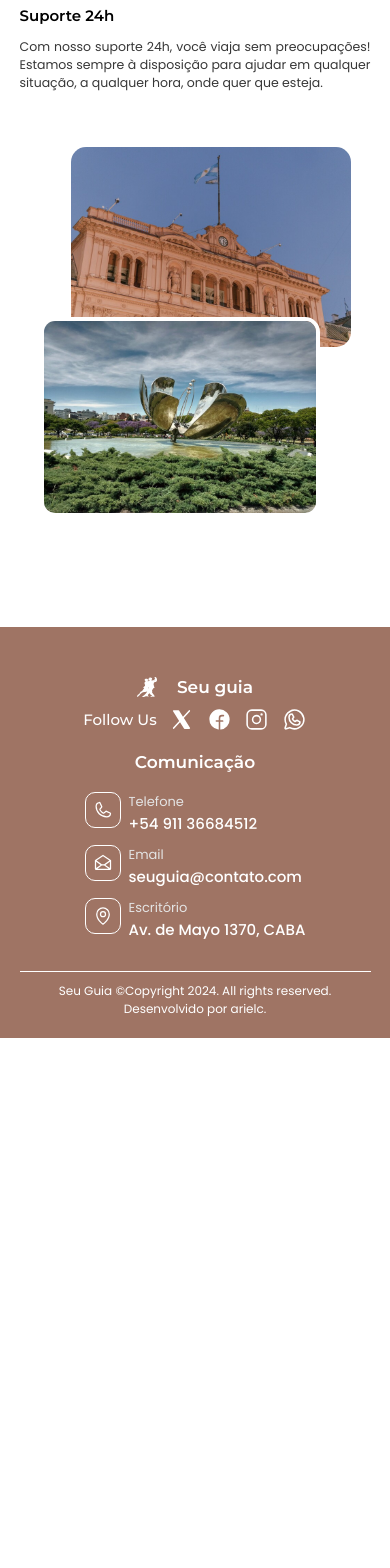
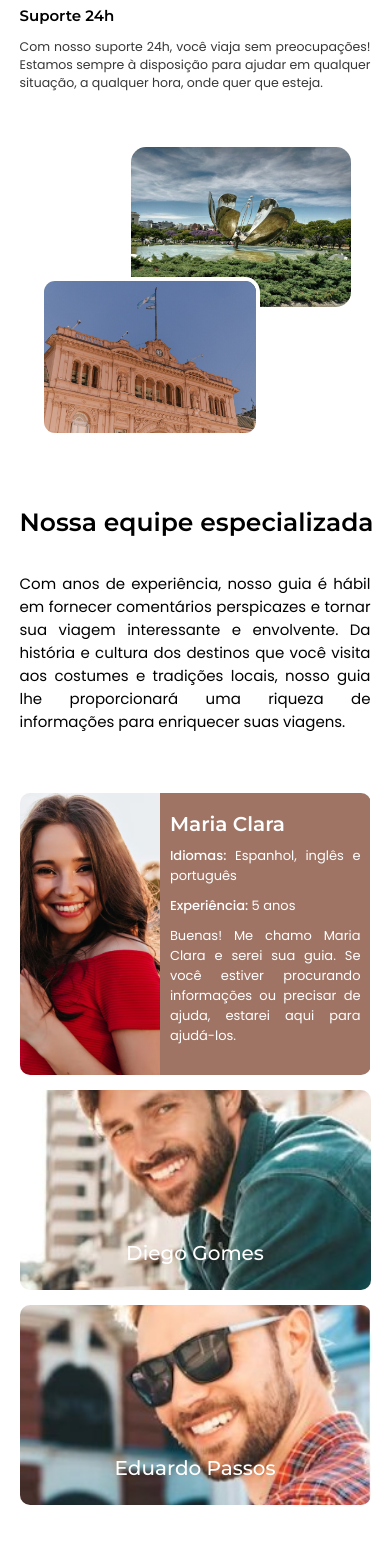
Before and after one commit to arielcBR/agency-travel, a React (Vite) app: page / in a window 390 px wide. Shown: the part 3300-4868 px from the top of the page. Before the commit the page ends 4338 px from the top, so only its background shows below. Built offline with nearby package versions, Linux system fonts and the light colour scheme.

Commit message:
added responsive into OurStaff section, also fixed header mobile

```diff
--- a/src/components/AgencyInfo/index.tsx
+++ b/src/components/AgencyInfo/index.tsx
@@ -46,11 +46,11 @@ export function AgencyInfo() {
         </BenefitsWrapper>
 
         <ImageContainer>
-          <img src={casaRosadaImage} alt="jardim japonês em buenos aires" />
           <img
             src={floralisImage}
             alt="antigo palacio de aguas em buenos aires"
           />
+          <img src={casaRosadaImage} alt="jardim japonês em buenos aires" />
         </ImageContainer>
       </div>
     </AgencyInfoContainer>
--- a/src/components/AgencyInfo/styles.ts
+++ b/src/components/AgencyInfo/styles.ts
@@ -78,4 +78,16 @@ export const ImageContainer = styled.div`
       margin-top: -3rem;
     }
   }
+
+  @media (max-width: ${DEVICE_BREAKPOINT.SM}) {
+    > img {
+      border-radius: 15px;
+      height: 16rem;
+      width: 22rem;
+    }
+
+    > img:last-of-type {
+      margin-top: -3rem;
+    }
+  }
 `;
--- a/src/components/Header/styles.ts
+++ b/src/components/Header/styles.ts
@@ -34,7 +34,7 @@ export const Nav = styled.nav`
 
     > li {
       display: inline-block;
-      padding: 0.5rem 0;
+      padding: 1.5rem 0;
 
       > a {
         color: ${({ theme }) => theme.white};
@@ -58,9 +58,16 @@ export const HeaderMobile = styled.div`
     width: 50%;
   }
 
-  svg, img {
+  svg,
+  img {
     color: ${({ theme }) => theme.white};
     height: 3rem;
     width: 3rem;
   }
+
+  @media (min-width: ${DEVICE_BREAKPOINT.LG}) {
+    & {
+      display: none;
+    }
+  }
 `;
--- a/src/components/OurStaff/styles.ts
+++ b/src/components/OurStaff/styles.ts
@@ -40,11 +40,15 @@ export const CardHeader = styled.div`
       font-size: 2.5rem;
     }
   }
+
+  @media (max-width: ${DEVICE_BREAKPOINT.SM}) {
+    width: 100%;
+  }
 `;
 
 export const Staff = styled.div`
   display: grid;
-  grid-template-columns: 45% 27.5% 27.5%;
+  grid-template-columns: 45% 25% 25%;
   column-gap: 2.5rem;
 
   overflow-x: hidden;
@@ -58,6 +62,14 @@ export const Staff = styled.div`
       column-gap: 1rem;
     }
   }
+
+  @media (max-width: ${DEVICE_BREAKPOINT.SM}) {
+    grid-template-columns: 1fr;
+    grid-template-rows: auto;
+    row-gap: 1.5rem;
+
+    height: auto;
+  }
 `;
 
 
@@ -68,7 +80,7 @@ export const StafCardfWithDescription = styled.div`
 
   border-radius: 10px;
   overflow: hidden;
-  height: 100%;
+  min-height: 28rem;
 
   @media (max-width: ${DEVICE_BREAKPOINT.LG}) {
     & {
@@ -86,7 +98,7 @@ export const CardImage = styled.div<CardImageProps>`
   background-size: cover;
   background-position: center;
   background-repeat: no-repeat;
-  height: 100%;
+  min-height: 20rem;
   width: 100%;
 `;
 
@@ -140,4 +152,6 @@ export const StaffCardSimple = styled(CardImage)`
     white-space: nowrap;
     z-index: 10;
   }
+
+
 `;
--- a/src/layout/DefaultLayout.tsx
+++ b/src/layout/DefaultLayout.tsx
@@ -6,7 +6,6 @@ import { MenuMobile } from "../components/MenuMobile";
 
 export function DefaultLayout() {
   const { menuVisible } = useMenu();
-  console.log("menuVisible: ", menuVisible)
 
   return (
     <LayoutContainer>
--- a/src/pages/Home/index.tsx
+++ b/src/pages/Home/index.tsx
@@ -15,7 +15,7 @@ export function Home() {
       <OurServices />
       <AgencyInfo />
       {/* <Gallery /> */}
-      {/* <OurStaff /> */}
+      <OurStaff />
       {/* <WhatsappButton /> */}
     </HomeContainer>
   );
```
Also changed, not shown: src/assets/images/diego-gomes.jpg, src/assets/images/eduardo-passos.jpg.
